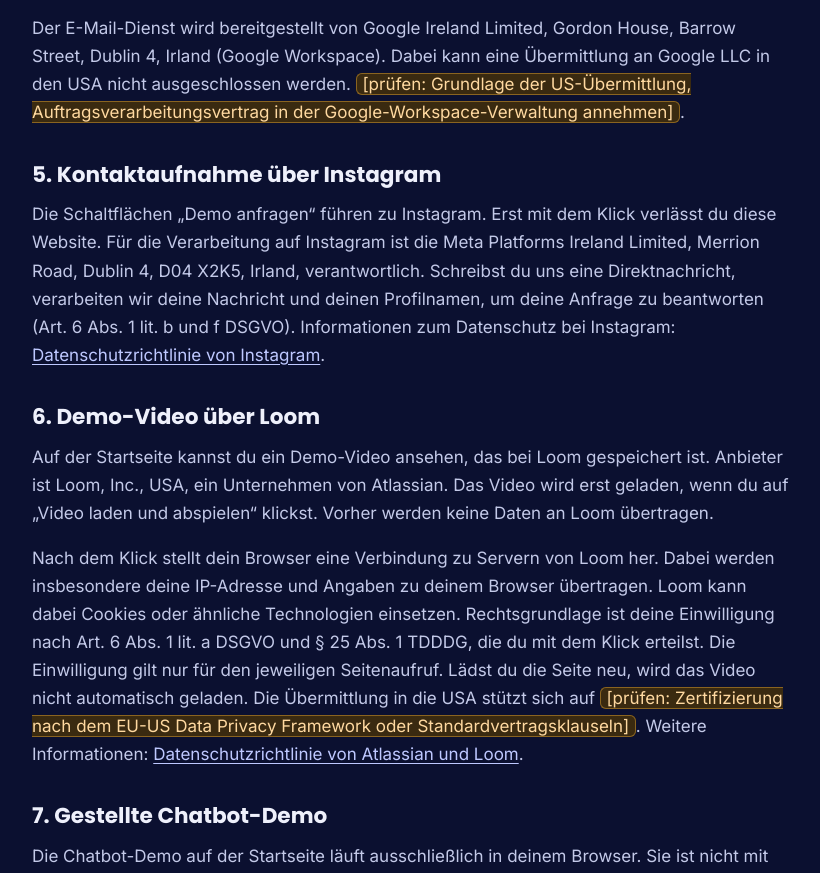
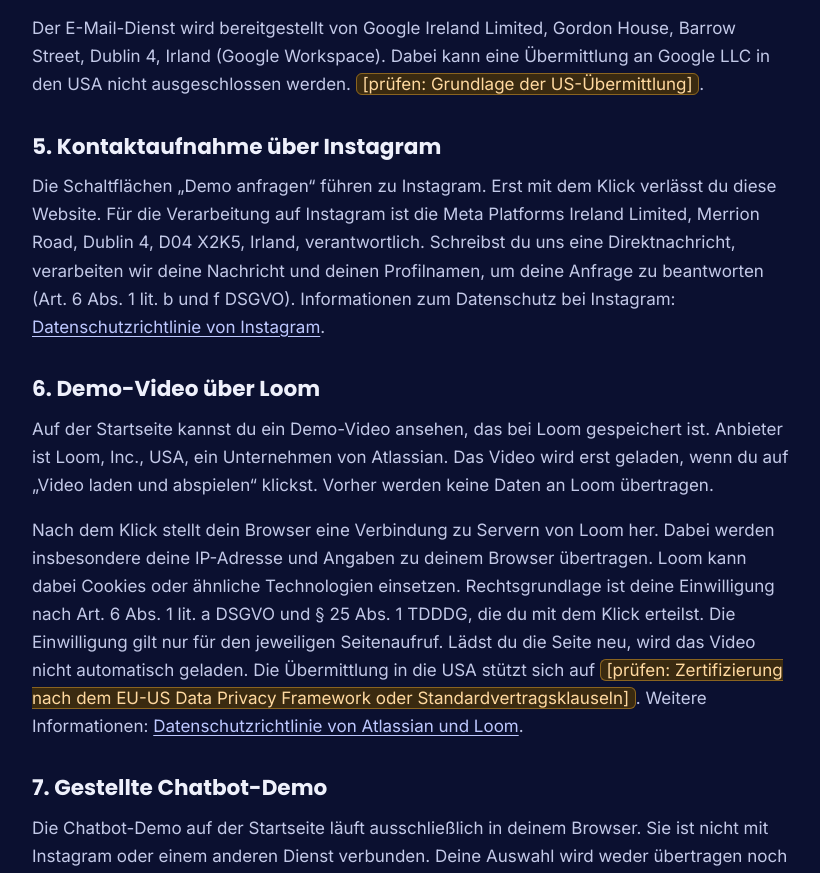
Before and after one commit to tim-KBI/kIventaro-website, a plain HTML site: page datenschutz.html in a window 1280 px wide. Shown: the part 1094-1967 px from the top of the page, without its empty margins (228-1048 px from the left). Drawn offline with Linux system fonts and the light colour scheme.

Commit message:
Datenschutz: Auftragsverarbeitung mit Google angenommen
Co-Authored-By: Claude Opus 5.5 <noreply@anthropic.com>
Claude-Session: https://claude.ai/code/session_01HEFcGXUqK9Sci7xWoHbYTQ

```diff
--- a/datenschutz.html
+++ b/datenschutz.html
@@ -48,7 +48,7 @@
 
       <h2>4. Kontaktaufnahme per E-Mail</h2>
       <p>Wenn du uns per E-Mail schreibst, verarbeiten wir deine Angaben, um deine Anfrage zu beantworten. Rechtsgrundlage ist Art. 6 Abs. 1 lit. b DSGVO, wenn deine Anfrage auf einen Vertrag zielt, im Übrigen Art. 6 Abs. 1 lit. f DSGVO. Wir löschen die Daten, wenn sie für den Zweck nicht mehr erforderlich sind und keine gesetzlichen Aufbewahrungspflichten bestehen.</p>
-      <p>Der E-Mail-Dienst wird bereitgestellt von Google Ireland Limited, Gordon House, Barrow Street, Dublin 4, Irland (Google Workspace). Dabei kann eine Übermittlung an Google LLC in den USA nicht ausgeschlossen werden. <span class="open">[prüfen: Grundlage der US-Übermittlung, Auftragsverarbeitungsvertrag in der Google-Workspace-Verwaltung annehmen]</span>.</p>
+      <p>Der E-Mail-Dienst wird bereitgestellt von Google Ireland Limited, Gordon House, Barrow Street, Dublin 4, Irland (Google Workspace). Dabei kann eine Übermittlung an Google LLC in den USA nicht ausgeschlossen werden. <span class="open">[prüfen: Grundlage der US-Übermittlung]</span>.</p>
 
       <h2>5. Kontaktaufnahme über Instagram</h2>
       <p>Die Schaltflächen „Demo anfragen“ führen zu Instagram. Erst mit dem Klick verlässt du diese Website. Für die Verarbeitung auf Instagram ist die Meta Platforms Ireland Limited, Merrion Road, Dublin 4, D04 X2K5, Irland, verantwortlich. Schreibst du uns eine Direktnachricht, verarbeiten wir deine Nachricht und deinen Profilnamen, um deine Anfrage zu beantworten (Art. 6 Abs. 1 lit. b und f DSGVO). Informationen zum Datenschutz bei Instagram: <a href="https://privacycenter.instagram.com/policy" rel="noopener" target="_blank">Datenschutzrichtlinie von Instagram</a>.</p>
```
Also changed, not shown: 1 other file.
